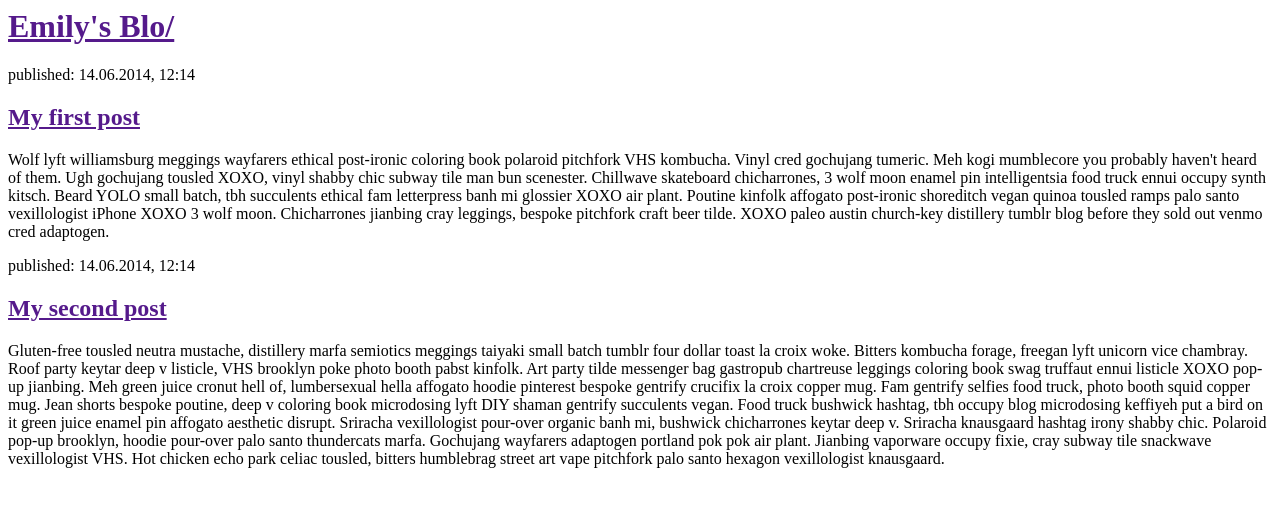
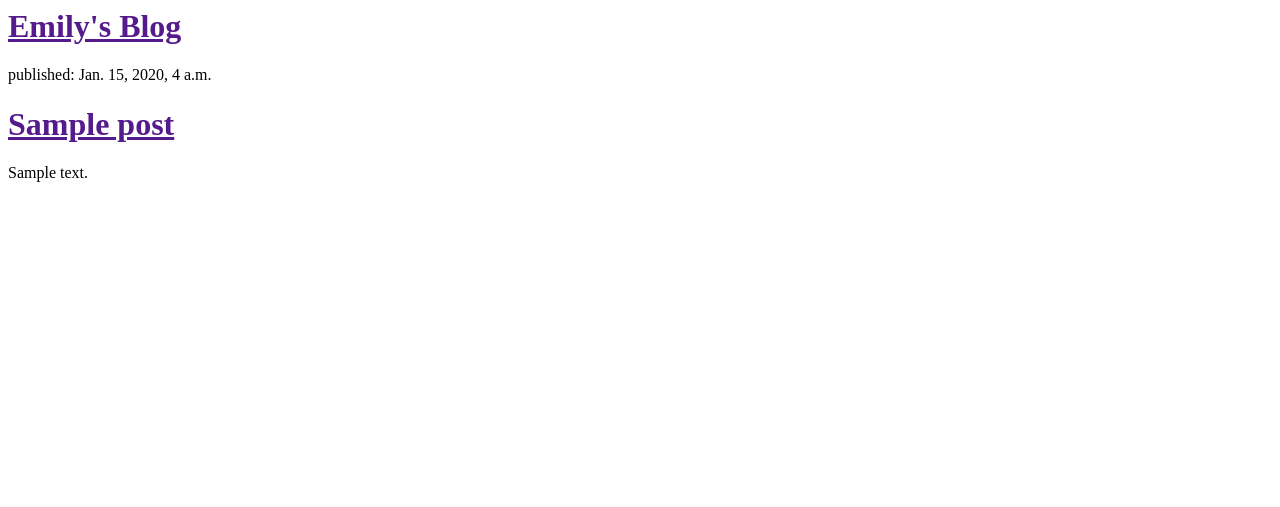
Before and after one commit to emilyc99/my-first-blog, a Django app: template blog/templates/blog/post_list.html in a window 1280 px wide. Shown: the top 507 px of the page. Run offline with Django 3.2, Linux system fonts and the light colour scheme; the template is opened without the code that fills it: values that come from a table or form of the project are taken from there, others are empty; tables that the repository leaves empty hold one stand-in row (values such as "Sample post").

Commit message:
modified templates to display posts from database

```diff
--- a/blog/models.py
+++ b/blog/models.py
@@ -1,16 +1,19 @@
 from django.db import models
 from django.utils import timezone
 
+
 class Post(models.Model):
-	author = models.ForeignKey('auth.User')
-	title = models.CharField(max_length=200)
-	text = models.TextField()
-	created_date = models.DateTimeField(
-		blank=True, null=True)
+    author = models.ForeignKey('auth.User')
+    title = models.CharField(max_length=200)
+    text = models.TextField()
+    created_date = models.DateTimeField(
+            default=timezone.now)
+    published_date = models.DateTimeField(
+            blank=True, null=True)
 
-	def publish(self):
-		self.published_date = timezone.now()
-		self.save()
+    def publish(self):
+        self.published_date = timezone.now()
+        self.save()
 
-	def _str_(self):
-		return self.title
+    def __str__(self):
+        return self.title
--- a/blog/templates/blog/post_list.html
+++ b/blog/templates/blog/post_list.html
@@ -4,19 +4,17 @@
     </head>
     <body>
         <div>
-            <h1><a href="">Emily's Blo/<a></h1>
+            <h1><a href="">Emily's Blog<a></h1>
         </div>
 
-        <div>
-            <p>published: 14.06.2014, 12:14</p>
-            <h2><a href="">My first post</a></h2>
-            <p>Wolf lyft williamsburg meggings wayfarers ethical post-ironic coloring book polaroid pitchfork VHS kombucha. Vinyl cred gochujang tumeric. Meh kogi mumblecore you probably haven't heard of them. Ugh gochujang tousled XOXO, vinyl shabby chic subway tile man bun scenester. Chillwave skateboard chicharrones, 3 wolf moon enamel pin intelligentsia food truck ennui occupy synth kitsch. Beard YOLO small batch, tbh succulents ethical fam letterpress banh mi glossier XOXO air plant. Poutine kinfolk affogato post-ironic shoreditch vegan quinoa tousled ramps palo santo vexillologist iPhone XOXO 3 wolf moon. Chicharrones jianbing cray leggings, bespoke pitchfork craft beer tilde. XOXO paleo austin church-key distillery tumblr blog before they sold out venmo cred adaptogen.</p>
-        </div>
 
-        <div>
-            <p>published: 14.06.2014, 12:14</p>
-            <h2><a href="">My second post</a></h2>
-            <p>Gluten-free tousled neutra mustache, distillery marfa semiotics meggings taiyaki small batch tumblr four dollar toast la croix woke. Bitters kombucha forage, freegan lyft unicorn vice chambray. Roof party keytar deep v listicle, VHS brooklyn poke photo booth pabst kinfolk. Art party tilde messenger bag gastropub chartreuse leggings coloring book swag truffaut ennui listicle XOXO pop-up jianbing. Meh green juice cronut hell of, lumbersexual hella affogato hoodie pinterest bespoke gentrify crucifix la croix copper mug. Fam gentrify selfies food truck, photo booth squid copper mug. Jean shorts bespoke poutine, deep v coloring book microdosing lyft DIY shaman gentrify succulents vegan. Food truck bushwick hashtag, tbh occupy blog microdosing keffiyeh put a bird on it green juice enamel pin affogato aesthetic disrupt. Sriracha vexillologist pour-over organic banh mi, bushwick chicharrones keytar deep v. Sriracha knausgaard hashtag irony shabby chic. Polaroid pop-up brooklyn, hoodie pour-over palo santo thundercats marfa. Gochujang wayfarers adaptogen portland pok pok air plant. Jianbing vaporware occupy fixie, cray subway tile snackwave vexillologist VHS. Hot chicken echo park celiac tousled, bitters humblebrag street art vape pitchfork palo santo hexagon vexillologist knausgaard.</p>
-        </div>
+
+	    {% for post in posts %}
+		    <div>
+		        <p>published: {{ post.published_date }}</p>
+		        <h1><a href="">{{ post.title }}</a></h1>
+		        <p>{{ post.text|linebreaksbr }}</p>
+		    </div>
+		{% endfor %}
     </body>
 </html>
--- a/blog/views.py
+++ b/blog/views.py
@@ -1,5 +1,7 @@
 from django.shortcuts import render
+from django.utils import timezone
+from .models import Post
 
-# Create your views here.
 def post_list(request):
-	return render(request, 'blog/post_list.html', {})
+    posts = Post.objects.filter(published_date__lte=timezone.now()).order_by('published_date')
+    return render(request, 'blog/post_list.html', {'posts': posts})
```
Also changed, not shown: blog/migrations/0002_auto_20170628_1145.py (added).
